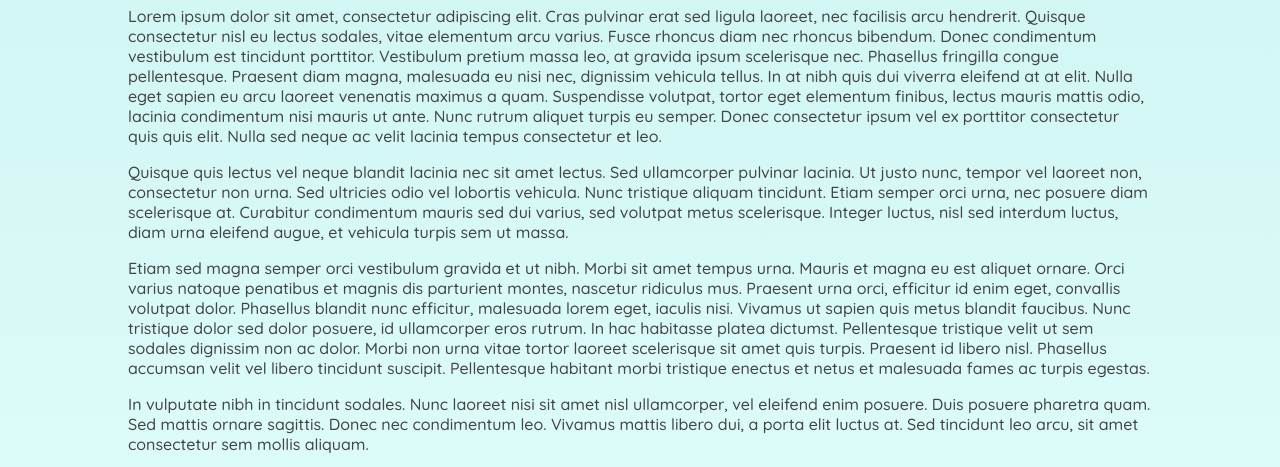
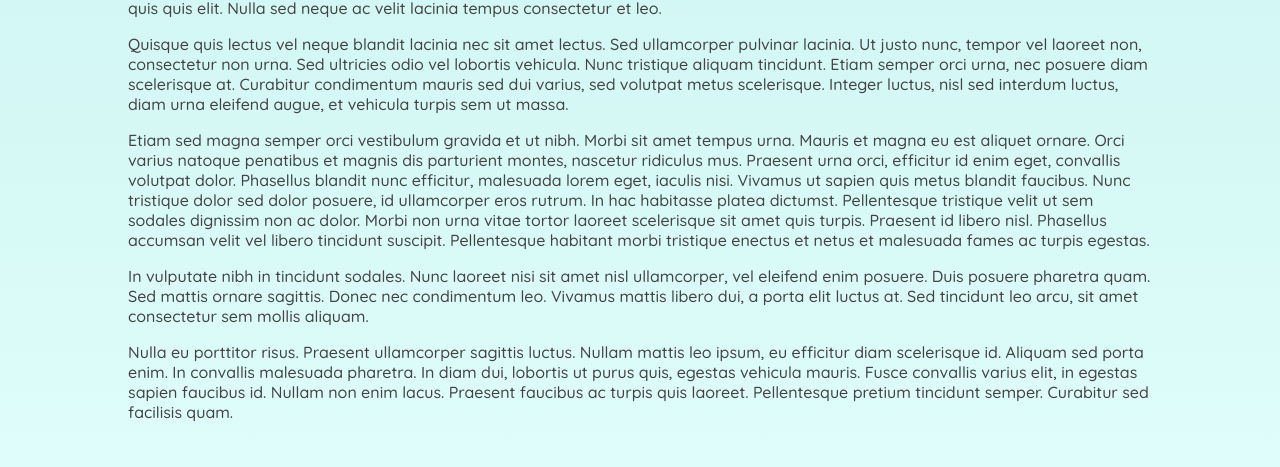
Before and after one commit to Austinspeed/TravelBloom, a plain HTML site: page about.html in a window 1280 px wide. Shown: the part 316-783 px from the top of the page. Drawn offline with Linux system fonts and the light colour scheme.

Commit message:
Add files via upload

```diff
--- a/about.css
+++ b/about.css
@@ -31,7 +31,7 @@ header nav a:hover {
 
 main {
     width: 80%;
-    margin: 10rem auto 5rem;
+    margin: 2rem auto 5rem;
 }
 
 main h1 {
```
